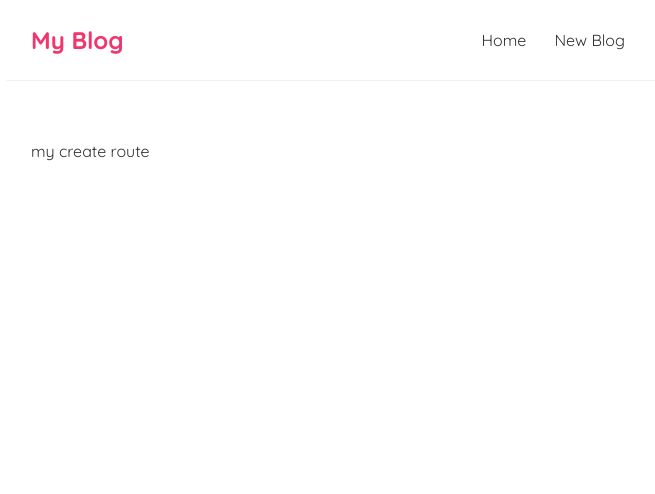
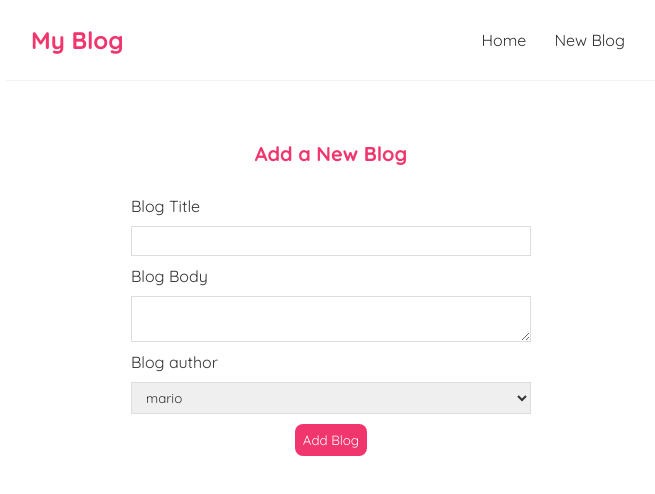
Before and after one commit to sandram92/my-blog, a React (Create React App) app: page /create in a window 1280 px wide. Shown: the top 494 px of the page, without its empty margins (309-964 px from the left). Built offline with nearby package versions, Linux system fonts and the light colour scheme.

Commit message:
created add new blog form

```diff
--- a/src/Create.js
+++ b/src/Create.js
@@ -1,7 +1,26 @@
 const Create = () => {
     return (
-        <div>my create route</div>
-     );
+        <div className="create">
+            <h2>Add a New Blog</h2>
+            <form>
+                <label>Blog Title</label>
+                <input
+                    type="text"
+                    required
+                />
+                <label>Blog Body</label>
+                <textarea
+                    required>
+                </textarea>
+                <label>Blog author</label>
+                <select>
+                    <option value="mario">mario</option>
+                    <option value="yoshi">yoshi</option>
+                </select>
+                <button>Add Blog</button>
+            </form>
+        </div>
+    );
 }
 
 export default Create;
--- a/src/index.css
+++ b/src/index.css
@@ -58,3 +58,35 @@
   color:#f1356d;
   margin-bottom: 10px;
 }
+
+/* create new blog form */
+.create {
+  max-width: 400px;
+  margin: 0 auto;
+  text-align: center;
+}
+.create label {
+  text-align: left;
+  display: block;
+}
+.create h2 {
+  font-size: 20px;
+  color: #f1356d;
+  margin-bottom: 30px;
+}
+.create input, .create textarea, .create select {
+  width: 100%;
+  padding: 6px 10px;
+  margin: 10px 0;
+  border: 1px solid #ddd;
+  box-sizing: border-box;
+  display: block;
+}
+.create button {
+  background: #f1356d;
+  color: #fff;
+  border: 0;
+  padding: 8px;
+  border-radius: 8px;
+  cursor: pointer;
+}
```
